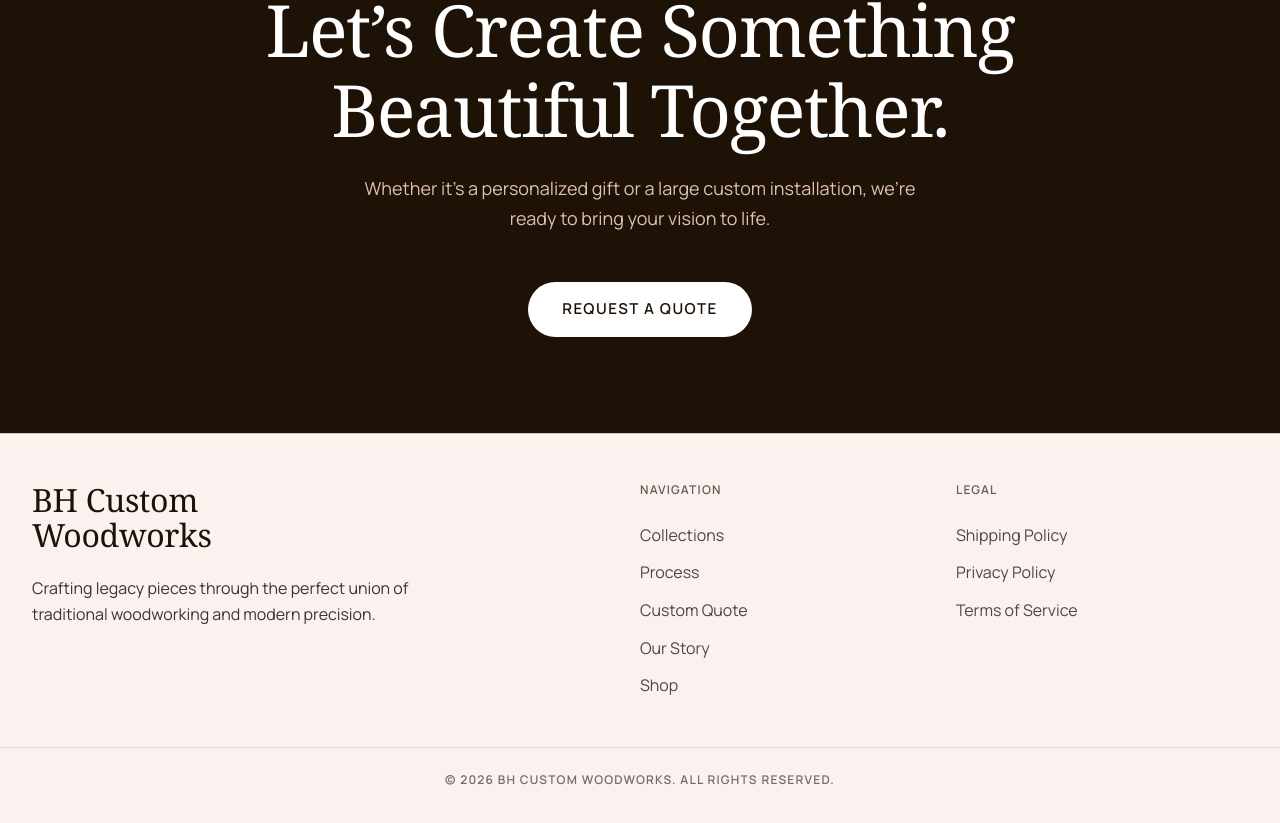
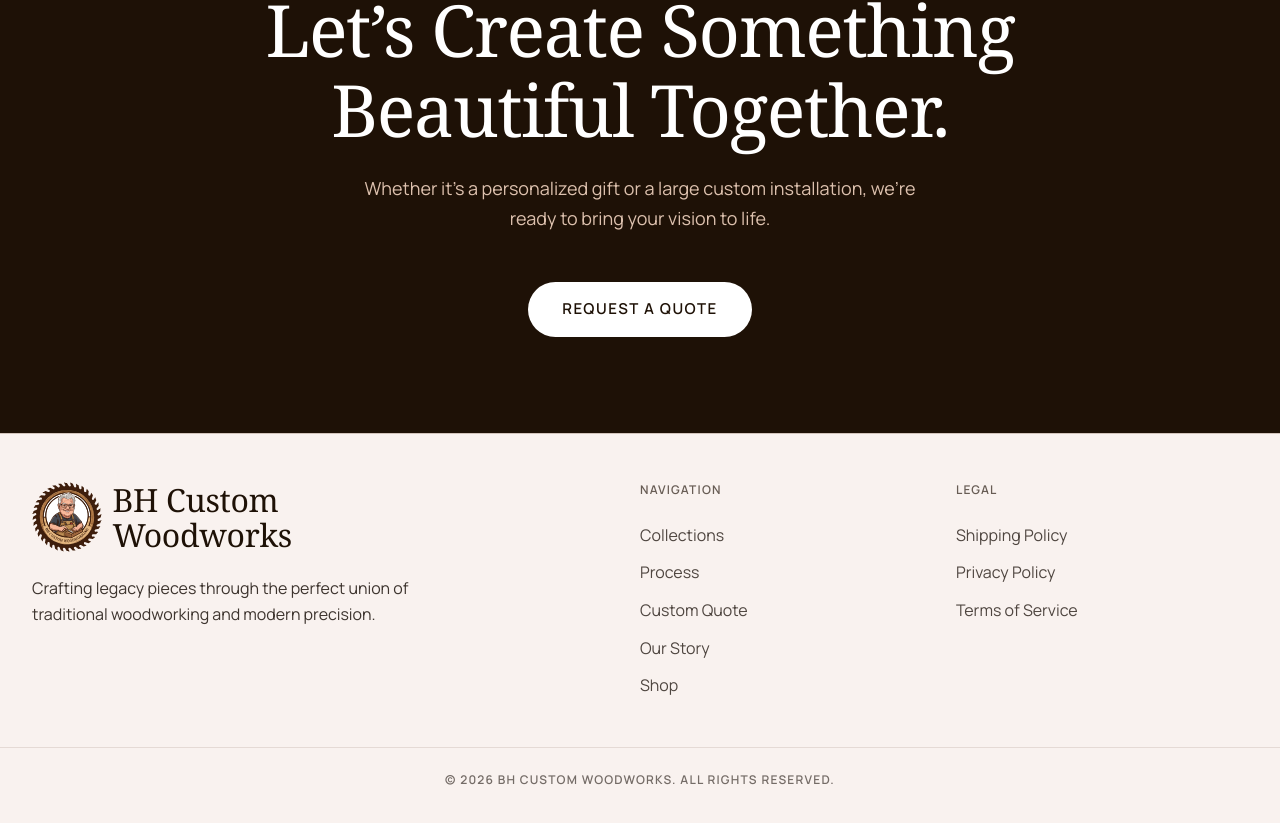
Before and after one commit to bhcustom/bh-custom-woodworks, a Next.js app: page / in a window 1280 px wide. Shown: the part 3597-4420 px from the top of the page. Built offline with nearby package versions, Linux system fonts and the light colour scheme.

Commit message:
Restore footer logo by scoping scroll transition styles exclusively to header.navbar

```diff
--- a/src/app/globals.css
+++ b/src/app/globals.css
@@ -292,9 +292,27 @@ ul {
   margin: 0 auto;
 }
 
+/* --- Base Logo Styles (Shared by Header and Footer) --- */
 .navbar-logo {
   display: inline-flex;
   align-items: center;
+  gap: 0.46875rem;
+  font-family: 'Noto Serif', serif;
+  font-size: 1.5rem;
+  font-weight: 400;
+  line-height: 1.1;
+  color: var(--primary);
+  letter-spacing: -0.01em;
+}
+
+.navbar-logo-icon {
+  width: 3.3rem;
+  height: 3.3rem;
+  flex-shrink: 0;
+}
+
+/* --- Animated Header Specific Logo Styles --- */
+header.navbar .navbar-logo {
   gap: 0;
   font-family: 'Noto Serif', serif;
   font-size: 1.5rem;
@@ -305,11 +323,11 @@ ul {
   transition: gap 0.6s cubic-bezier(0.16, 1, 0.3, 1);
 }
 
-.navbar.scrolled .navbar-logo {
+header.navbar.scrolled .navbar-logo {
   gap: 0.46875rem;
 }
 
-.navbar-logo-icon {
+header.navbar .navbar-logo-icon {
   width: 0;
   height: 3.3rem;
   opacity: 0;
@@ -318,7 +336,7 @@ ul {
   transition: width 0.6s cubic-bezier(0.16, 1, 0.3, 1), opacity 0.4s ease 0.2s;
 }
 
-.navbar.scrolled .navbar-logo-icon {
+header.navbar.scrolled .navbar-logo-icon {
   width: 3.3rem;
   opacity: 1;
 }
@@ -445,20 +463,28 @@ ul {
     padding: var(--stack-sm) var(--gutter);
   }
   .navbar-logo {
+    gap: 0.625rem;
+    font-size: 2rem;
+  }
+  .navbar-logo-icon {
+    width: 4.4rem;
+    height: 4.4rem;
+  }
+  header.navbar .navbar-logo {
     font-size: 2rem;
     gap: 0;
     transition: gap 0.6s cubic-bezier(0.16, 1, 0.3, 1);
   }
-  .navbar.scrolled .navbar-logo {
+  header.navbar.scrolled .navbar-logo {
     gap: 0.625rem;
   }
-  .navbar-logo-icon {
+  header.navbar .navbar-logo-icon {
     width: 0;
     height: 4.4rem;
     opacity: 0;
     transition: width 0.6s cubic-bezier(0.16, 1, 0.3, 1), opacity 0.4s ease 0.2s;
   }
-  .navbar.scrolled .navbar-logo-icon {
+  header.navbar.scrolled .navbar-logo-icon {
     width: 4.4rem;
     opacity: 1;
   }
```
